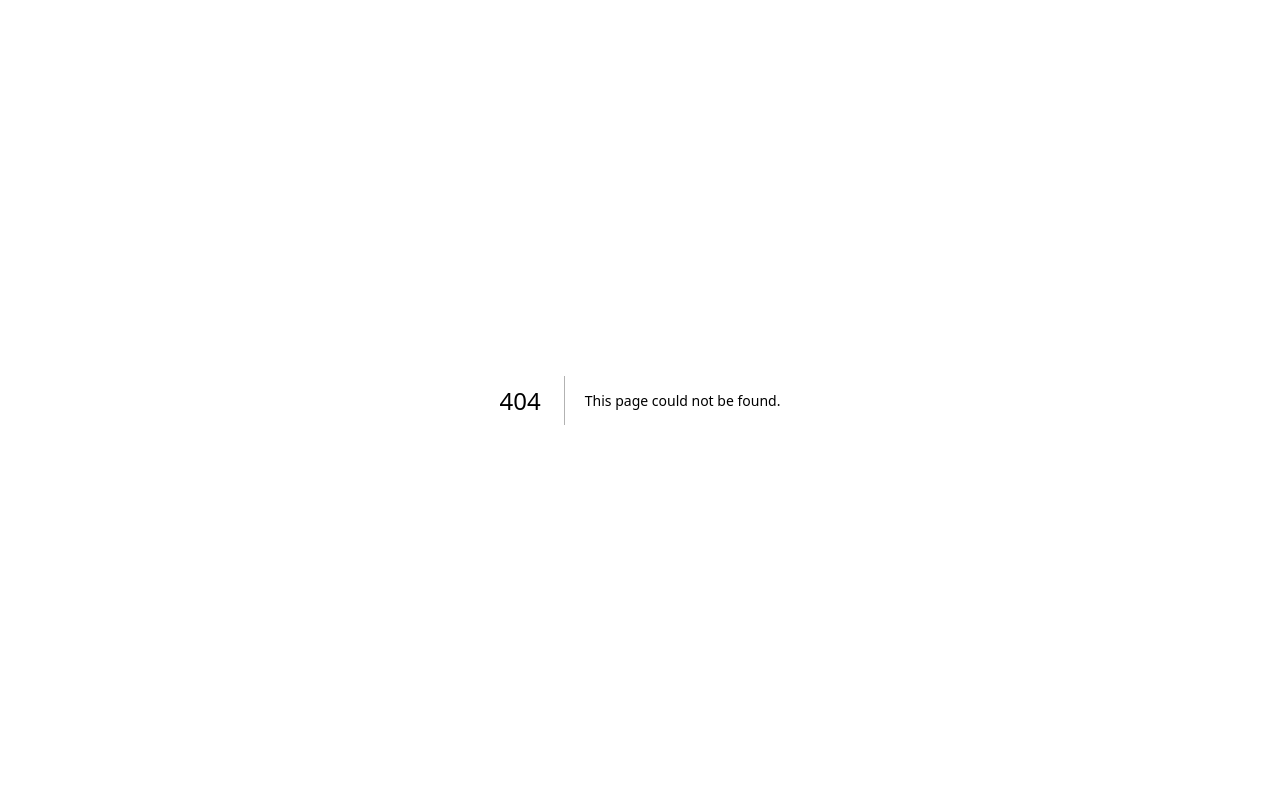
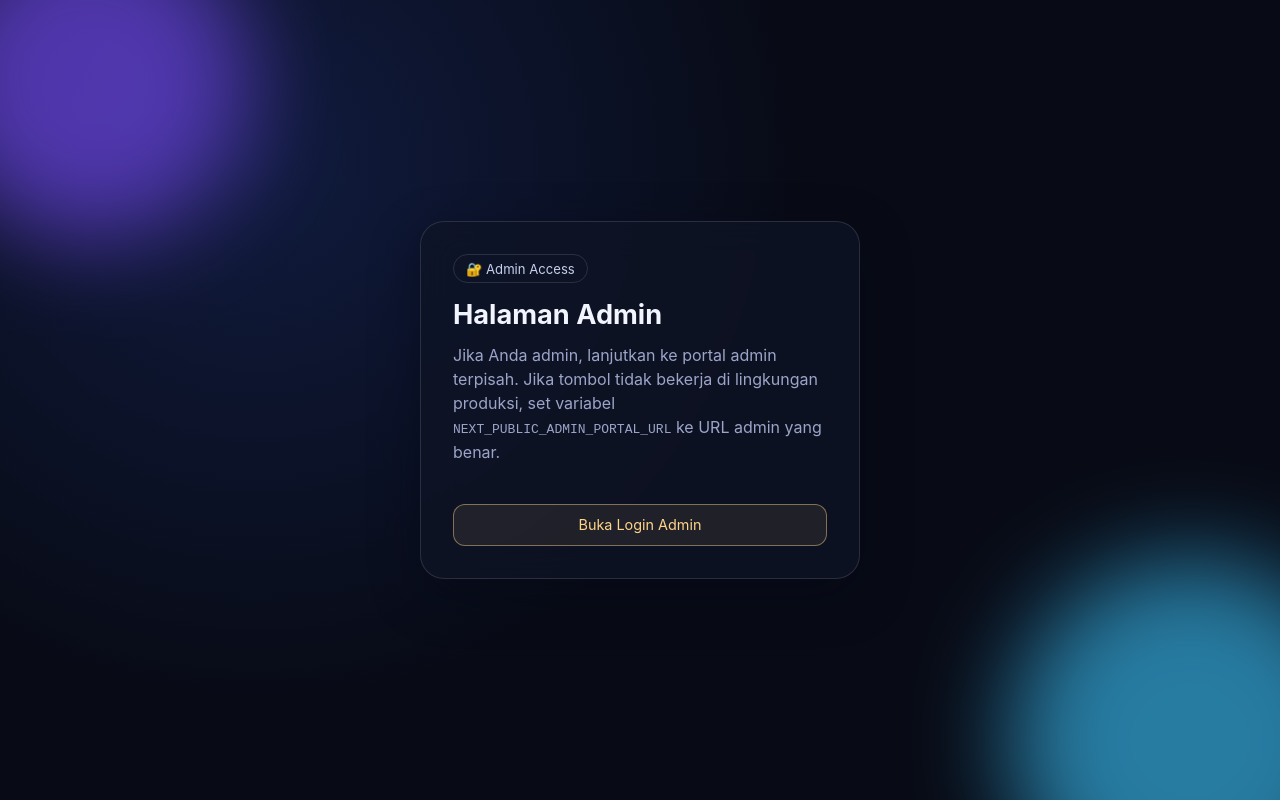
Before and after one commit to wahyuputro00713-max/ProjectNew, a Next.js app in the folder apps/web/: page /admin in a window 1280 px wide. Before the commit this address had no page. Built offline with nearby package versions, Linux system fonts and the light colour scheme; no server answers.

Commit message:
fix(web): add /admin route to prevent 404 and forward to admin portal

```diff
--- /dev/null
+++ b/apps/web/src/app/admin/page.tsx
@@ -0,0 +1,23 @@
+const adminPortalUrl = process.env.NEXT_PUBLIC_ADMIN_PORTAL_URL ?? 'http://localhost:3001';
+
+export default function AdminEntryPage() {
+  return (
+    <main className="login-shell">
+      <div className="bg-orb orb-1" />
+      <div className="bg-orb orb-2" />
+
+      <section className="login-card" aria-label="Admin access helper">
+        <p className="badge">🔐 Admin Access</p>
+        <h1>Halaman Admin</h1>
+        <p className="subtitle">
+          Jika Anda admin, lanjutkan ke portal admin terpisah. Jika tombol tidak bekerja di lingkungan
+          produksi, set variabel <code>NEXT_PUBLIC_ADMIN_PORTAL_URL</code> ke URL admin yang benar.
+        </p>
+
+        <a href={adminPortalUrl} className="admin-entry" aria-label="Buka login admin">
+          Buka Login Admin
+        </a>
+      </section>
+    </main>
+  );
+}
```
